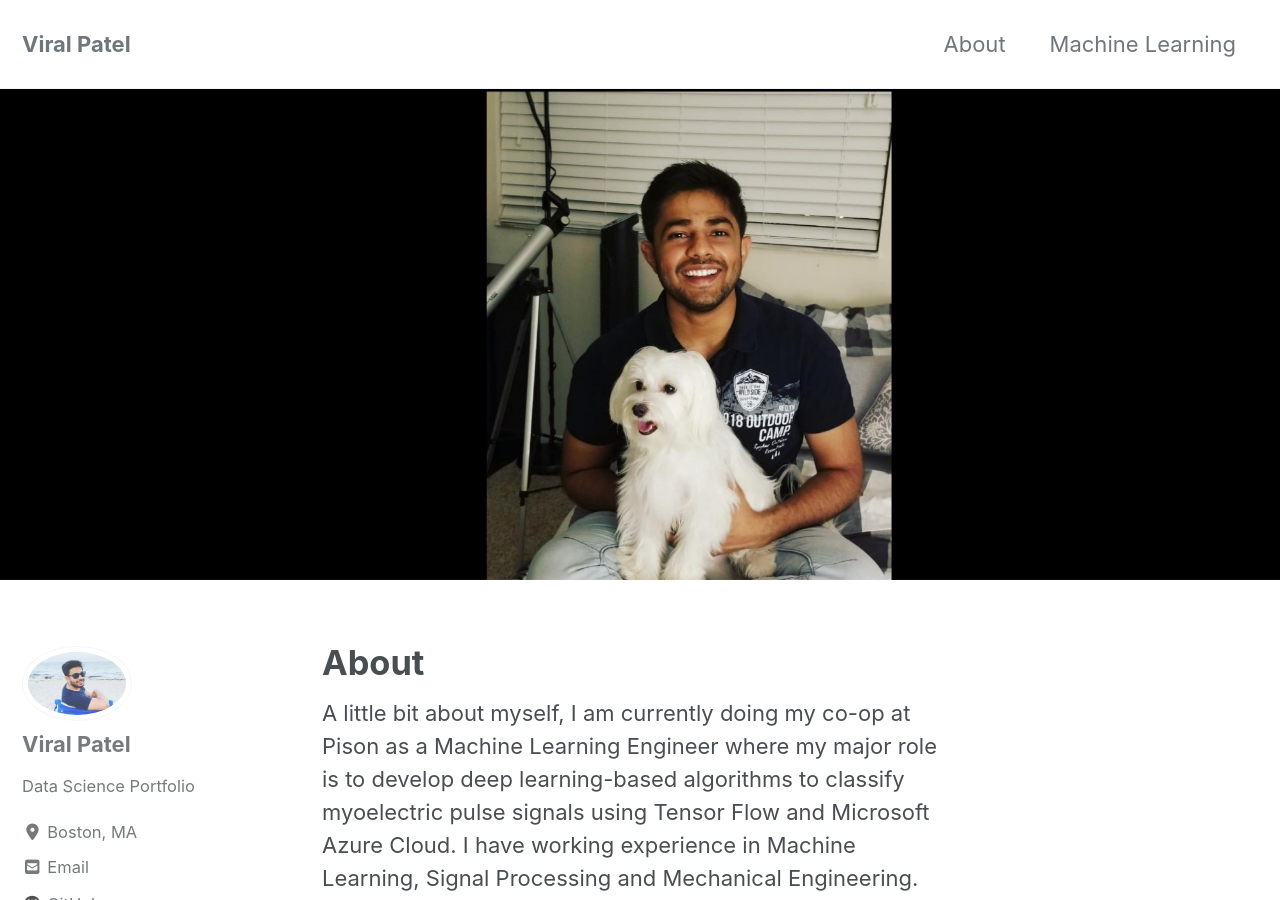
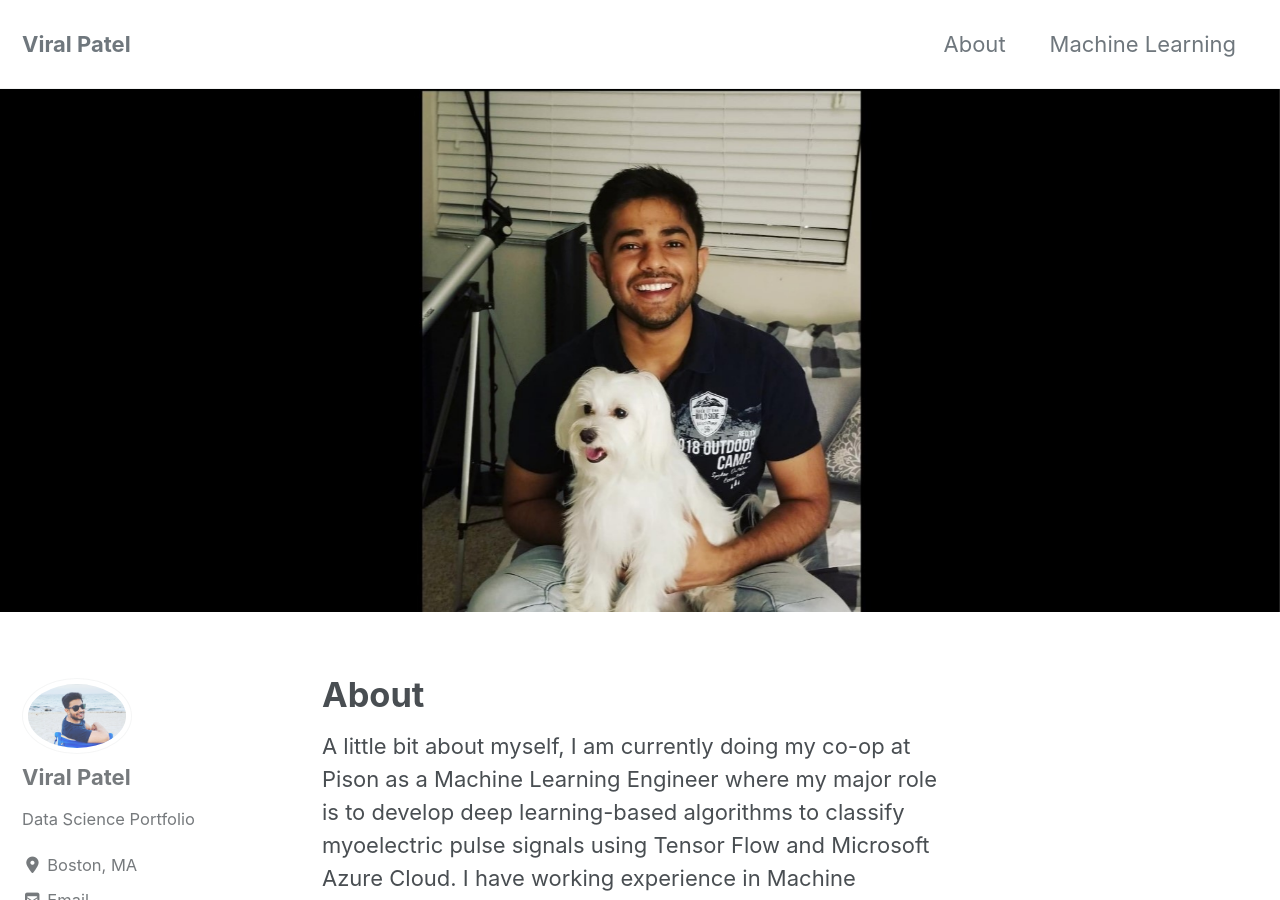
Before and after one commit to viralpatel3/viralpatel3.github.io, a Jekyll site: the page built from _pages/about.md, in a window 1280 px wide and 900 px high. Built offline with Jekyll 4.4.1, drawn with Linux system fonts in a browser that asks for light colours; cached includes are drawn as plain includes; nearby versions of some CDN libraries.

Commit message:
aspect ratio adjusted

```diff
--- a/_pages/about.md
+++ b/_pages/about.md
@@ -2,7 +2,7 @@
 title: "About"
 permalink: /about/
 header:
-  image: "/images/dog_resized3.jpg"
+  image: "/images/dog_resized4.jpg"
 ---
 
  A little bit about myself, I am currently doing my co-op at Pison as a Machine Learning Engineer where my major role is to develop deep learning-based algorithms to classify myoelectric pulse signals using Tensor Flow and Microsoft Azure Cloud. I have working experience in Machine Learning, Signal Processing and Mechanical Engineering.  Academically, I am a graduate student pursuing master’s in Data Science(Graduating Dec 2019) from Northeastern University. My career objective is to work as a Machine Learning Engineer in a cross functional team where projects include data preprocessing, visualization, feature transformation, modeling and real time deployment of algorithms in order to support client end goals. I love meditation, music and dogs!!
```
Also changed, not shown: images/dog_resized4.jpg (added).
